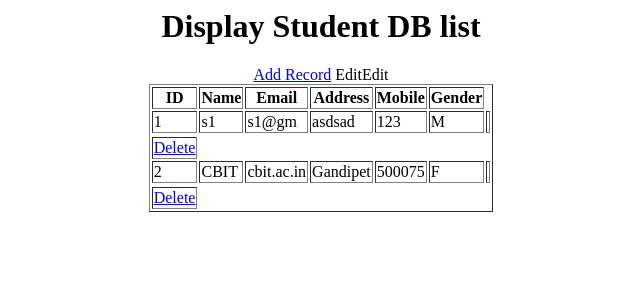
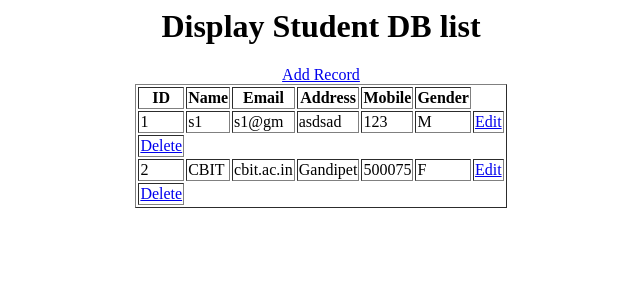
Before and after one commit to srir24/Django, a Django app: page / in a window 1280 px wide. Shown: the top 300 px of the page, without its empty margins (319-959 px from the left). Run offline with Django 3.2, Linux system fonts and the light colour scheme; data comes from the database, SQL or seed files in the repository.

Commit message:
Fixed the Edit and delete code

```diff
--- a/crud/crud_op/templates/index.html
+++ b/crud/crud_op/templates/index.html
@@ -27,7 +27,7 @@
             <td>{{res.saddress}}</td>
             <td>{{res.smobile}}</td>
             <td>{{res.sgender}}</td>
-            <td><tr href="{% url 'edit/{{res.id}}'%}">Edit</tr></td>
+            <td><a href="edit/{{res.id}}">Edit</tr></td>
             <td><a href="delete/{{res.id}}">Delete</a></td>
         </tr>
         {% endfor %}
```
